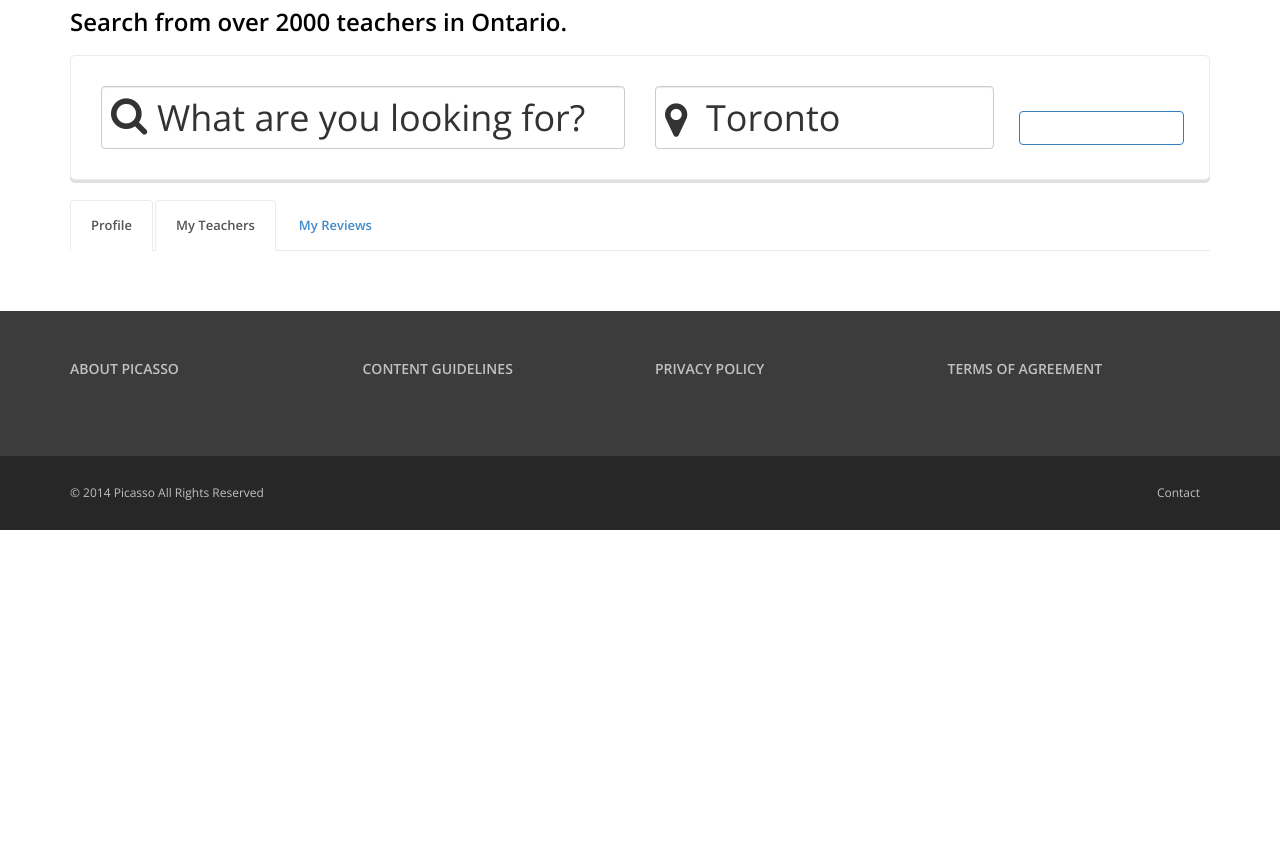
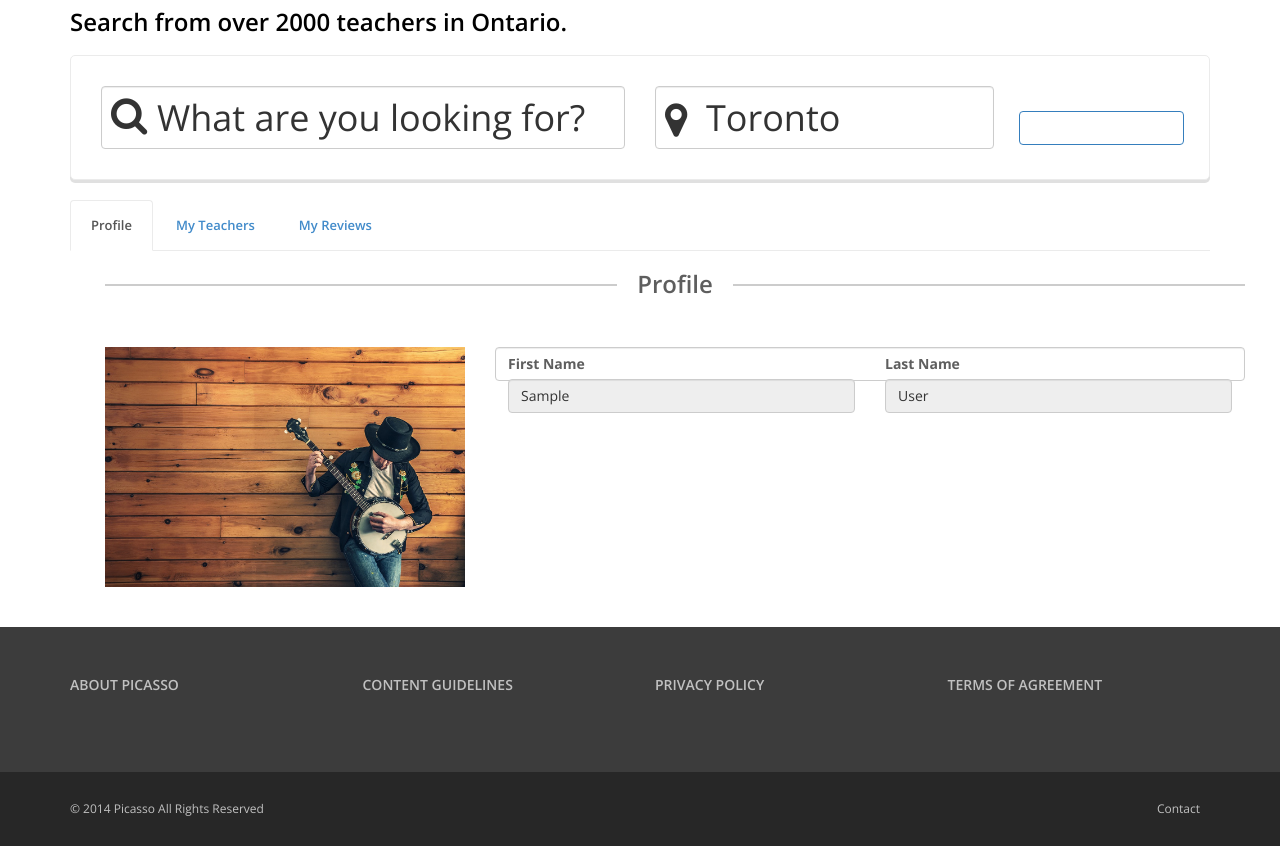
Before and after one commit to TejasM/picasso, a Django app: page /user/profile/ in a window 1280 px wide. Shown: the part 147-993 px from the top of the page. Before the commit the page ends 677 px from the top, so only its background shows below. Run offline with Django 3.2, Linux system fonts and the light colour scheme; the visitor is signed in with stand-in values (Sample User, id 1); data comes from the database, SQL or seed files in the repository; data that the repository does not hold is empty; some libraries are stand-ins or nearby versions.

Commit message:
TAgs fix

```diff
--- a/picasso/picasso/profile/views.py
+++ b/picasso/picasso/profile/views.py
@@ -47,7 +47,9 @@ def add_listing(request):
             owner = None
         listing = Listing.objects.create(listing_name=listing_name, description=description, address=address,
                                          phone=phone, active=active, owner=owner, created_by=request.user,
-                                         level_of_expertise=l_o_e, price_min=price_min, price_max=price_max, tags=tags)
+                                         level_of_expertise=l_o_e, price_min=price_min, price_max=price_max)
+        listing.tags = tags
+        listing.save()
         return HttpResponse(json.dumps({'id': listing.id}), content_type='application/json')
     else:
         return render(request, 'profile/create_listing.html')
--- a/picasso/templates/profile.html
+++ b/picasso/templates/profile.html
@@ -13,27 +13,35 @@
                     {% if my_listings.count != 0 %}
                         <li><a href="#main-listings" data-toggle="tab">My Listings</a></li>
                     {% endif %}
-                    <li class="active"><a href="#my-teachers" data-toggle="tab">My Teachers</a></li>
+                    <li><a href="#my-teachers" data-toggle="tab">My Teachers</a></li>
                     <li><a href="#my-reviews" data-toggle="tab">My Reviews</a></li>
                 </ul>
                 <div id="myTabContent" class="tab-content">
-                    <div class="tab-pane fade in" id="profile">
+                    <div class="tab-pane active fade in" id="profile">
                         <div class="container">
                             <div class="row">
                                 <div class="col-lg-12 col-sm-12">
-                                    <h2 class="lined-heading"><span>{{ title }}</span></h2>
+                                    <h2 class="lined-heading"><span>Profile</span></h2>
                                 </div>
                             </div>
                             <div class="row">
                                 <div class="col-sm-12 col-lg-4">
-                                    <img src="{% static 'images/musician-349790_1280.jpg' %}">
+                                    <img src="{% static 'images/musician-349790_1280.jpg' %}" style="width: 100%; height: 100%">
                                 </div>
                                 <div class="col-sm-12 col-lg-8">
-                                    <p><strong></strong></p>
-                                    <p><strong></strong></p>
-                                    <p><strong></strong></p>
-                                    <p><strong></strong></p>
-                                    <p><strong></strong></p>
+
+                                    <form class="form-control" action="#" method="post">
+                                        <div class="row">
+                                            <div class="col-lg-6 col-sm-12">
+                                                <label for="profile-first">First Name</label>
+                                                <input id="profile-first" class="form-control" disabled value="{{ user.first_name }}">
+                                            </div>
+                                            <div class="col-lg-6 col-sm-12">
+                                                <label for="profile-last">Last Name</label>
+                                                <input id="profile-last" class="form-control" disabled value="{{ user.last_name }}">
+                                            </div>
+                                        </div>
+                                    </form>
                                 </div>
                             </div>
                         </div>
```
